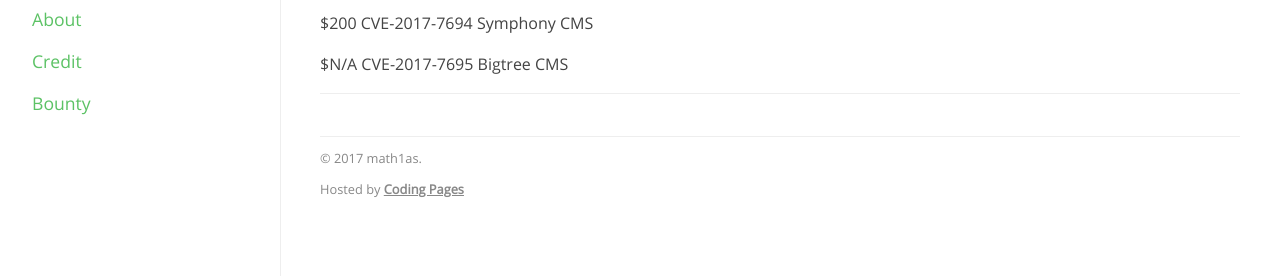
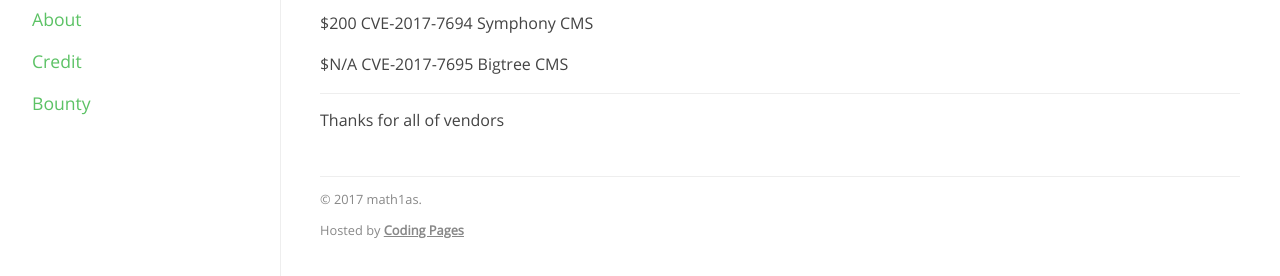
Before and after one commit to math1as/math1as.github.io, a plain HTML site: page Bounty/index.html in a window 1280 px wide. Shown: the part 334-610 px from the top of the page. Drawn offline with Linux system fonts and the light colour scheme; files whose address does not match are found by name.

Commit message:
blog update

```diff
--- a/Bounty/index.html
+++ b/Bounty/index.html
@@ -55,6 +55,7 @@
 <p>$200 CVE-2017-7694 Symphony CMS</p>
 <p>$N/A CVE-2017-7695 Bigtree CMS</p>
 <hr>
+<p>Thanks for all of vendors</p>
 
   </section>
 </article>
```
